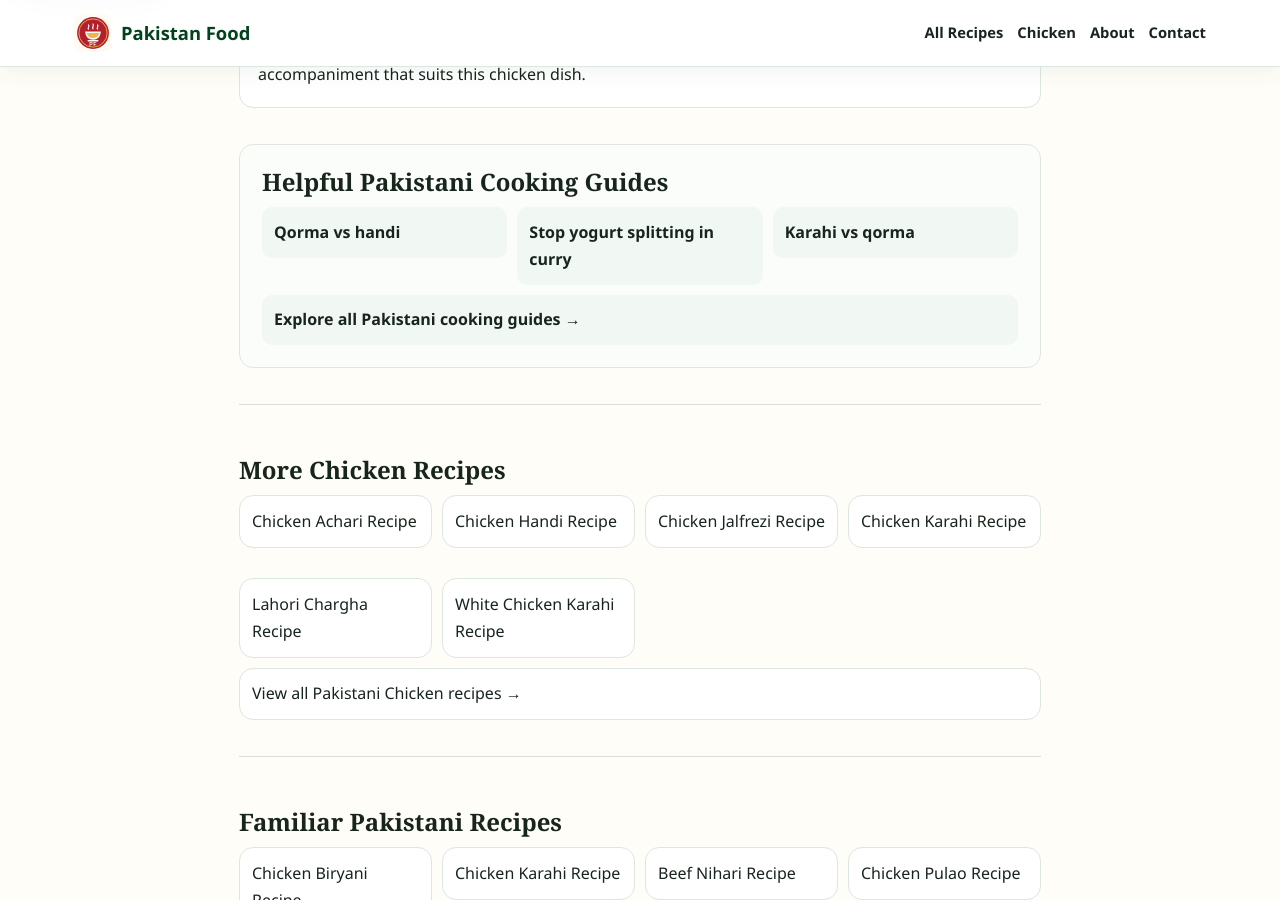
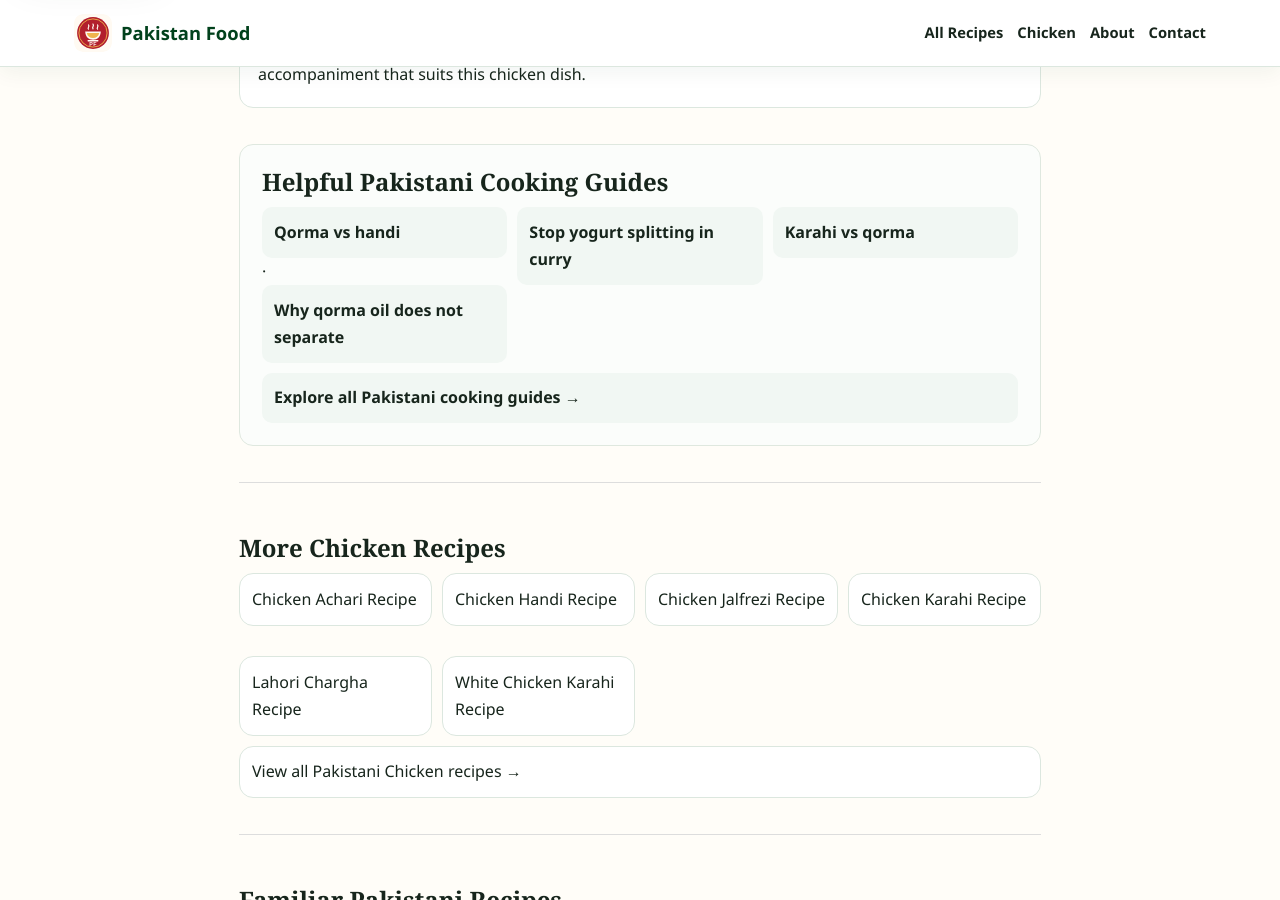
Before and after one commit to manazarali01-hub/pakistan-food, a Jekyll site: the page built from recipes/chicken-qorma.html, in a window 1280 px wide and 900 px high, scrolled down 3189 px. Built offline with Jekyll 4.4.1, drawn with Linux system fonts in a browser that asks for light colours.

Commit message:
Link qorma oil guide from qorma recipes

```diff
--- a/_layouts/recipe.html
+++ b/_layouts/recipe.html
@@ -328,7 +328,7 @@
           {% when 'chicken-karahi' or 'mutton-karahi' or 'white-chicken-karahi' %}
             <li><a href="../guides/how-to-fix-watery-karahi.html">Fix watery karahi</a> · <a href="../guides/why-chicken-karahi-gets-dry.html">Keep chicken karahi tender</a></li><li><a href="../guides/how-to-thicken-karahi.html">Thicken karahi naturally</a></li><li><a href="../guides/karahi-vs-qorma.html">Karahi vs qorma</a></li>
           {% when 'chicken-qorma' or 'chicken-handi' %}
-            <li><a href="../guides/qorma-vs-handi.html">Qorma vs handi</a></li><li><a href="../guides/how-to-stop-yogurt-splitting-in-curry.html">Stop yogurt splitting in curry</a></li><li><a href="../guides/karahi-vs-qorma.html">Karahi vs qorma</a></li>
+            <li><a href="../guides/qorma-vs-handi.html">Qorma vs handi</a> · <a href="../guides/why-qorma-oil-does-not-separate.html">Why qorma oil does not separate</a></li><li><a href="../guides/how-to-stop-yogurt-splitting-in-curry.html">Stop yogurt splitting in curry</a></li><li><a href="../guides/karahi-vs-qorma.html">Karahi vs qorma</a></li>
           {% when 'chicken-jalfrezi' %}
             <li><a href="../guides/how-to-keep-jalfrezi-vegetables-crisp.html">Keep Jalfrezi vegetables crisp</a></li>
           {% when 'chicken-tikka' or 'chicken-malai-boti' or 'lahori-chargha' or 'chicken-sajji' %}
```
